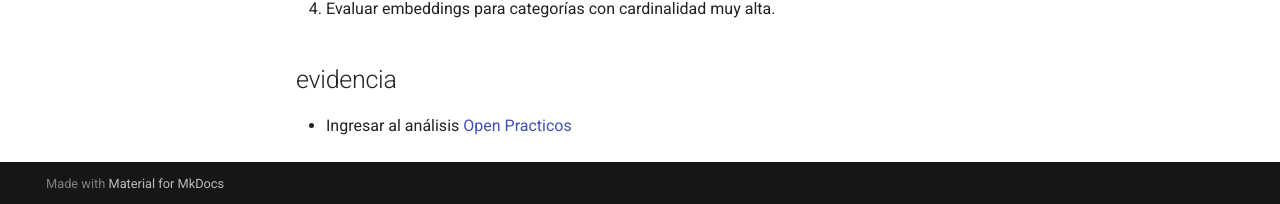
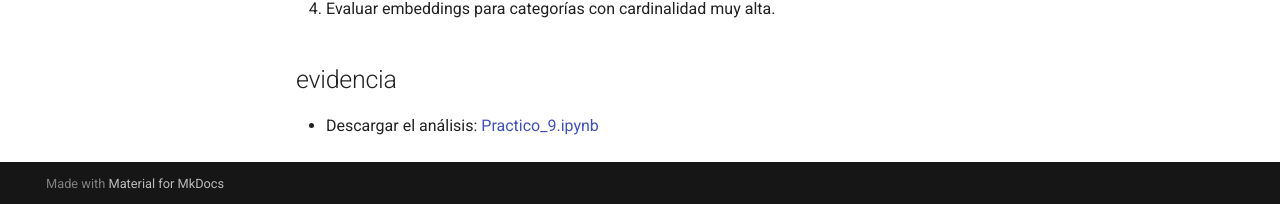
Before and after one commit to chihiroarias/PortafilioIngenieriaDeDatos, an MkDocs documentation site: the page built from docs/InfoActividades/PracticoNueve.md, in a window 1280 px wide and 900 px high, scrolled down 1373 px. Shown: the part 693-897 px from the top of the window. Built offline with MkDocs 1.6.1 and Material for MkDocs 9.7.7, drawn with Linux system fonts in a browser that asks for light colours.

Commit message:
fix: change notebook link text to indicate download instead of navigation

```diff
--- a/docs/InfoActividades/PracticoNueve.md
+++ b/docs/InfoActividades/PracticoNueve.md
@@ -66,4 +66,4 @@ Análisis práctico sobre técnicas de codificación para variables categóricas
 
 ## evidencia
 
-- Ingresar al análisis [Open Practicos](../Practicos/Practico_9.ipynb)
+- Descargar el análisis: [Practico_9.ipynb](../Practicos/Practico_9.ipynb)
```
